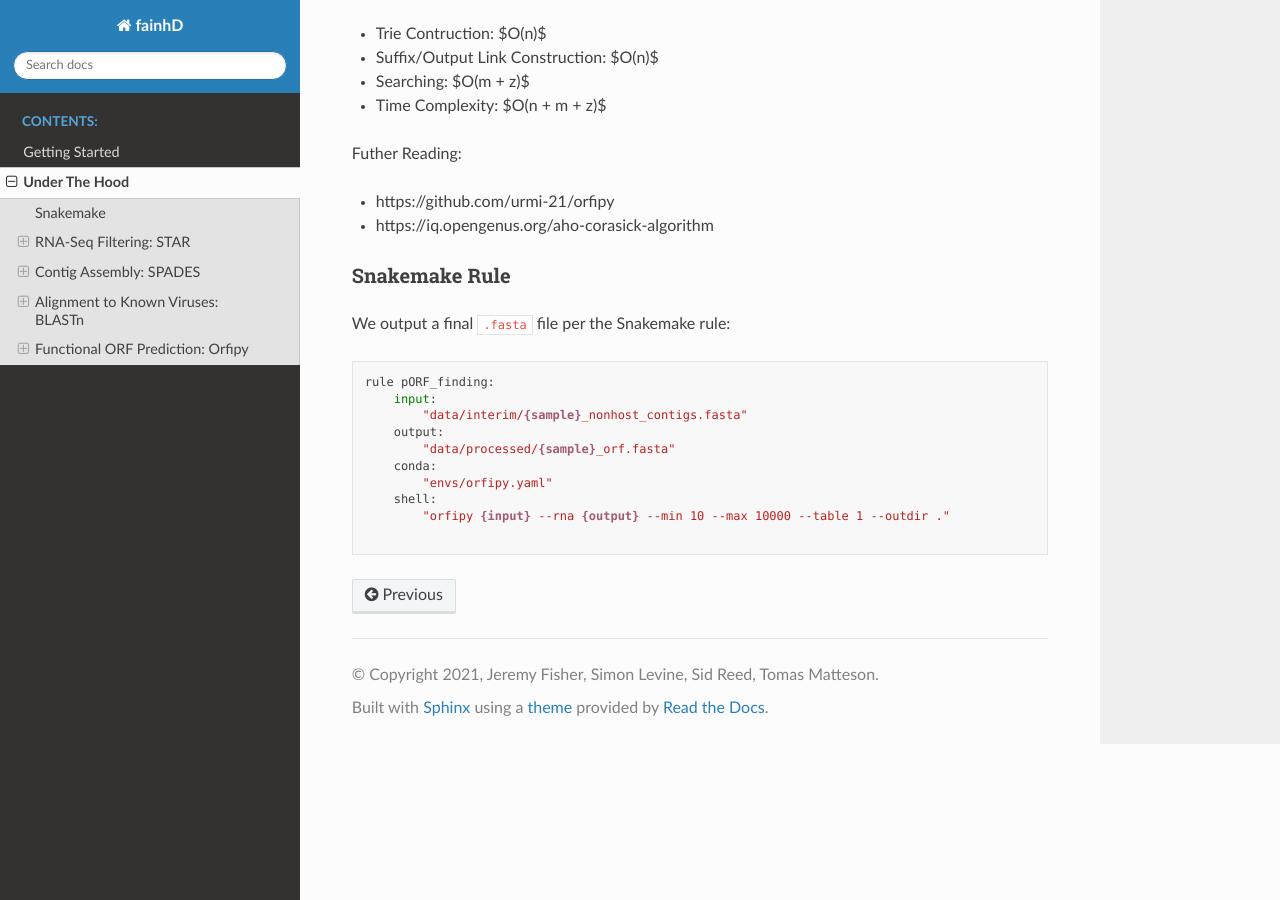
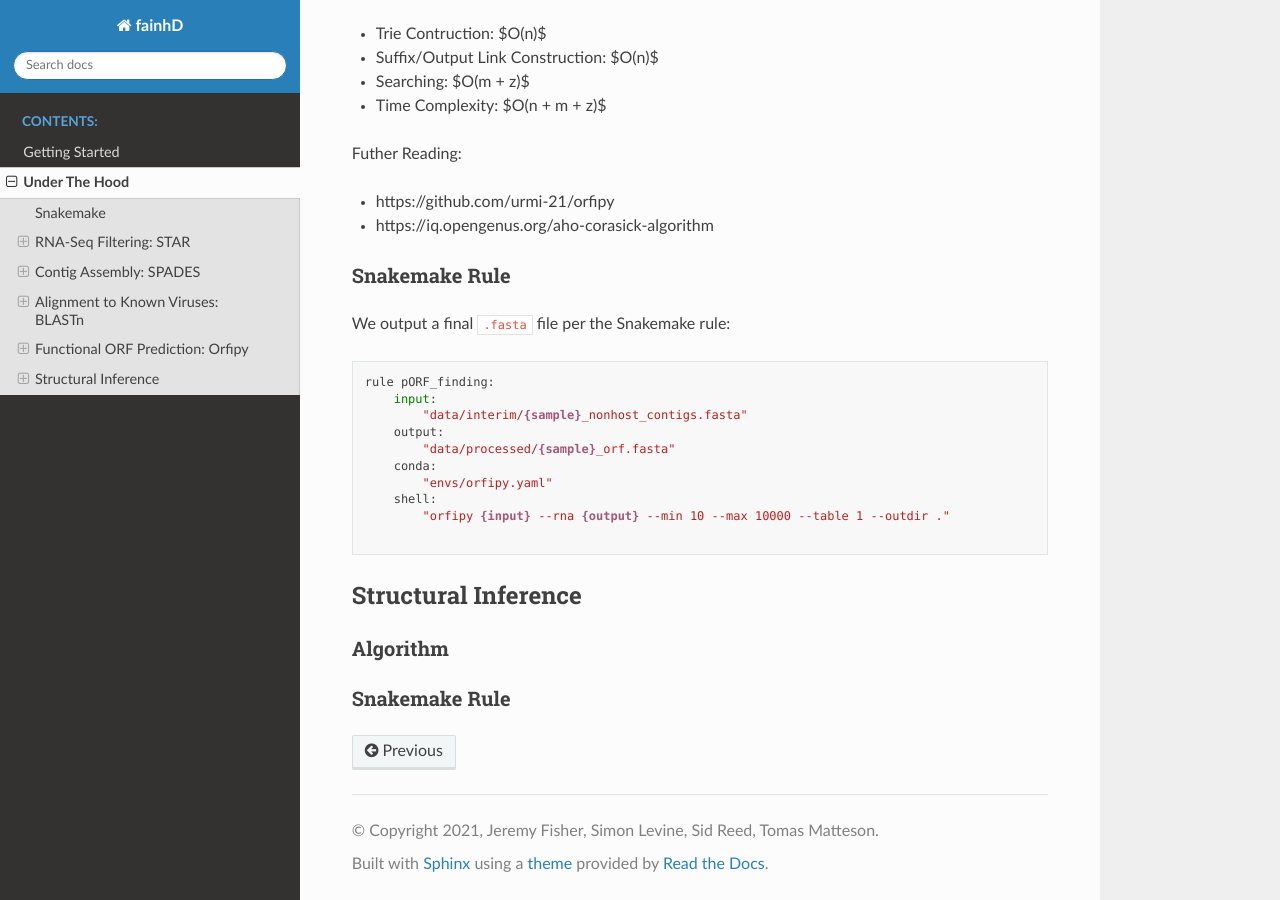
Before and after one commit to simonlevine/fainhD, a Sphinx documentation site: the page built from docs/under_the_hood.md, in a window 1280 px wide and 900 px high, scrolled down 1523 px. Built offline with Sphinx 7.4.7 and the Read the Docs theme 2.0.0, drawn with Linux system fonts in a browser that asks for light colours.

Commit message:
Update under_the_hood.md

````diff
--- a/docs/under_the_hood.md
+++ b/docs/under_the_hood.md
@@ -56,3 +56,8 @@ rule pORF_finding:
         "orfipy {input} --rna {output} --min 10 --max 10000 --table 1 --outdir ."
 
 ```
+
+## Structural Inference
+
+### Algorithm
+### Snakemake Rule
````
